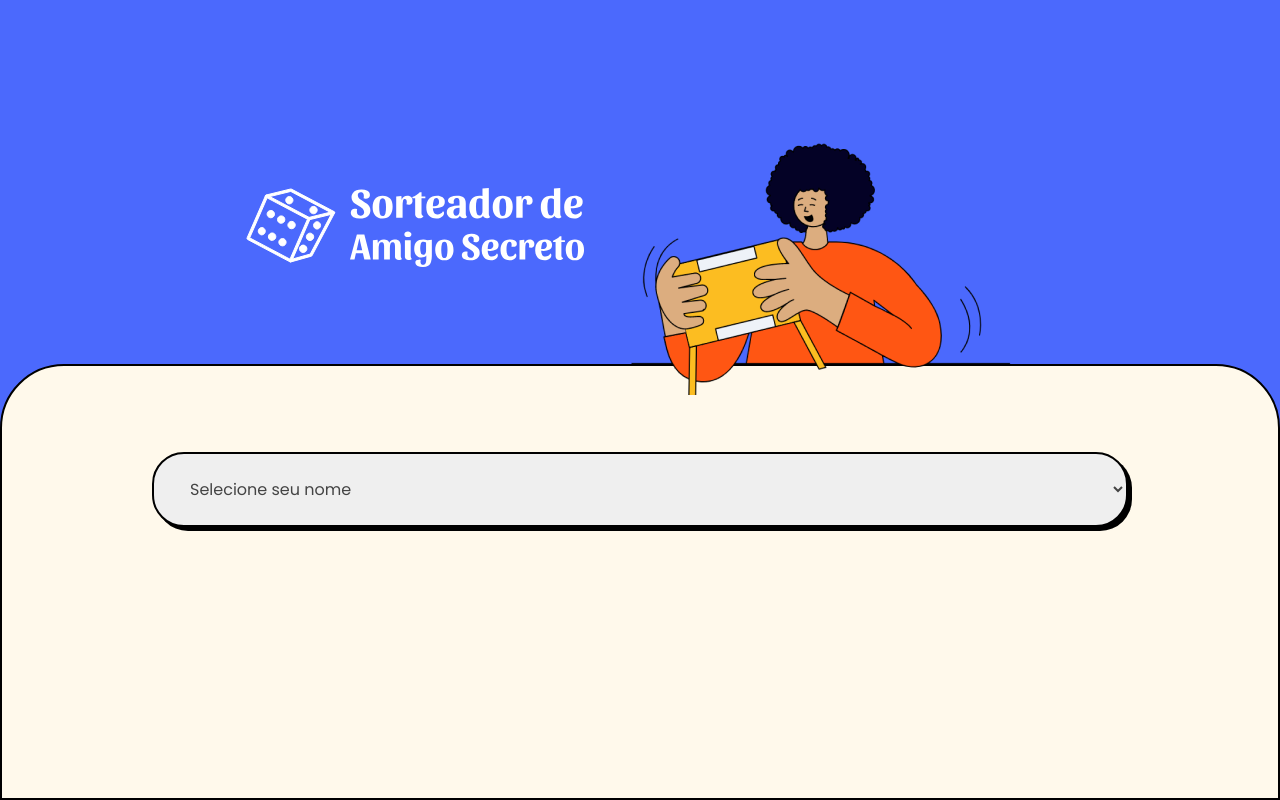
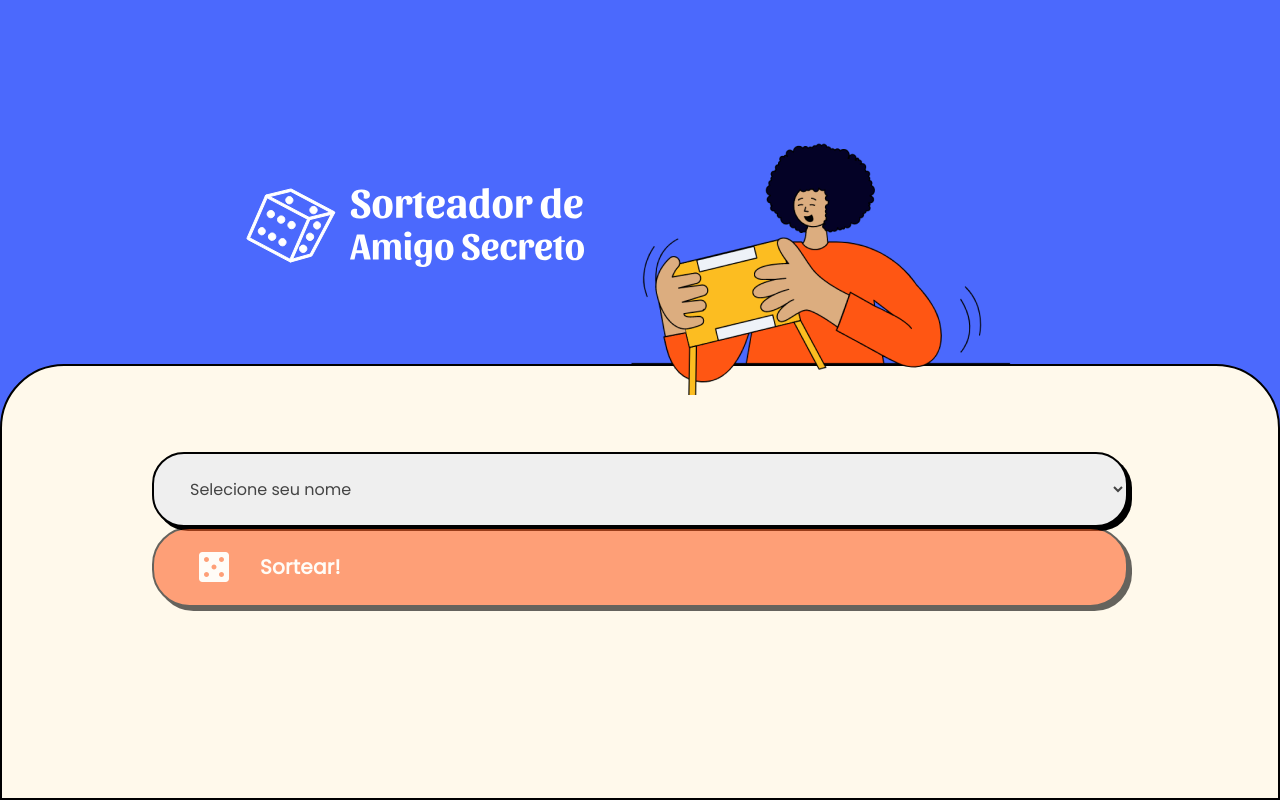
Before and after one commit to GabrielVeroneze/sorteador-amigo-secreto, a React (Vite) app: page /sorteio in a window 1280 px wide. Built offline with nearby package versions, Linux system fonts and the light colour scheme.

Commit message:
:sparkles: feat: Adiciona botão para exibir o amigo secreto

```diff
--- a/src/pages/Sorteio/index.tsx
+++ b/src/pages/Sorteio/index.tsx
@@ -1,12 +1,28 @@
+import { useState } from 'react'
 import { useListaDeParticipantes } from '@/hooks/useListaDeParticipantes'
+import { useResultadoSorteio } from '@/hooks/useResultadoSorteio'
 import { MenuOpcoes } from './styles'
+import CasinoIcon from '@mui/icons-material/Casino'
+import Botao from '@/components/Botao'
 
 const Sorteio = () => {
     const { listaDeParticipantes } = useListaDeParticipantes()
+    const { resultadoSorteio } = useResultadoSorteio()
+
+    const [participanteAtual, setParticipanteAtual] = useState<string>('')
+    const [amigoSecreto, setAmigoSecreto] = useState<string | undefined>('')
+
+    const sortear = () => {
+        setAmigoSecreto(resultadoSorteio.get(participanteAtual))
+    }
 
     return (
         <>
-            <MenuOpcoes defaultValue="">
+            <MenuOpcoes
+                value={participanteAtual}
+                onChange={evento => setParticipanteAtual(evento.target.value)}
+                required
+            >
                 <option value="" disabled hidden>
                     Selecione seu nome
                 </option>
@@ -14,6 +30,11 @@ const Sorteio = () => {
                     <option key={participante}>{participante}</option>
                 ))}
             </MenuOpcoes>
+            {amigoSecreto && <p role="alert">{amigoSecreto}</p>}
+            <Botao onClick={sortear}>
+                <CasinoIcon />
+                Sortear!
+            </Botao>
         </>
     )
 }
```
